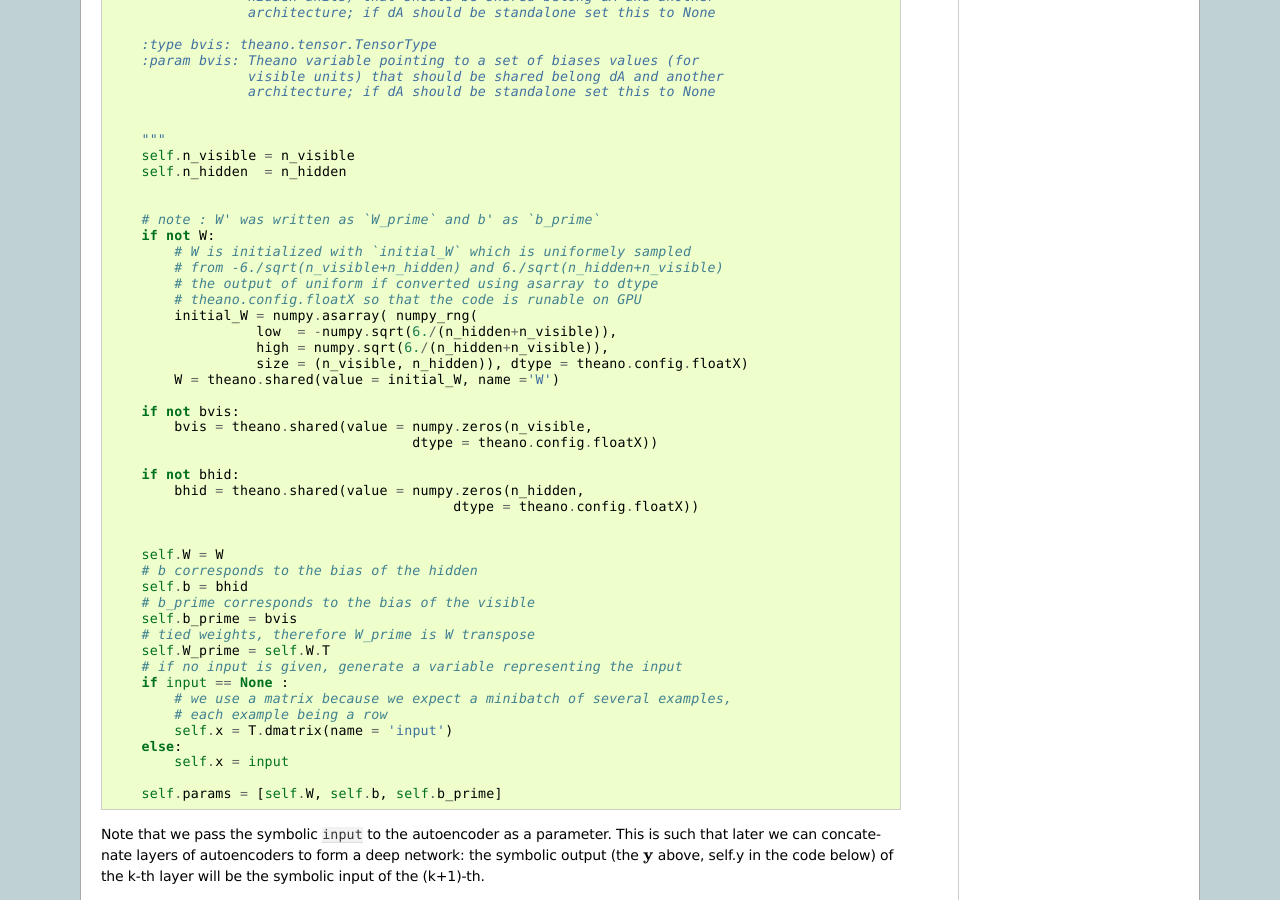
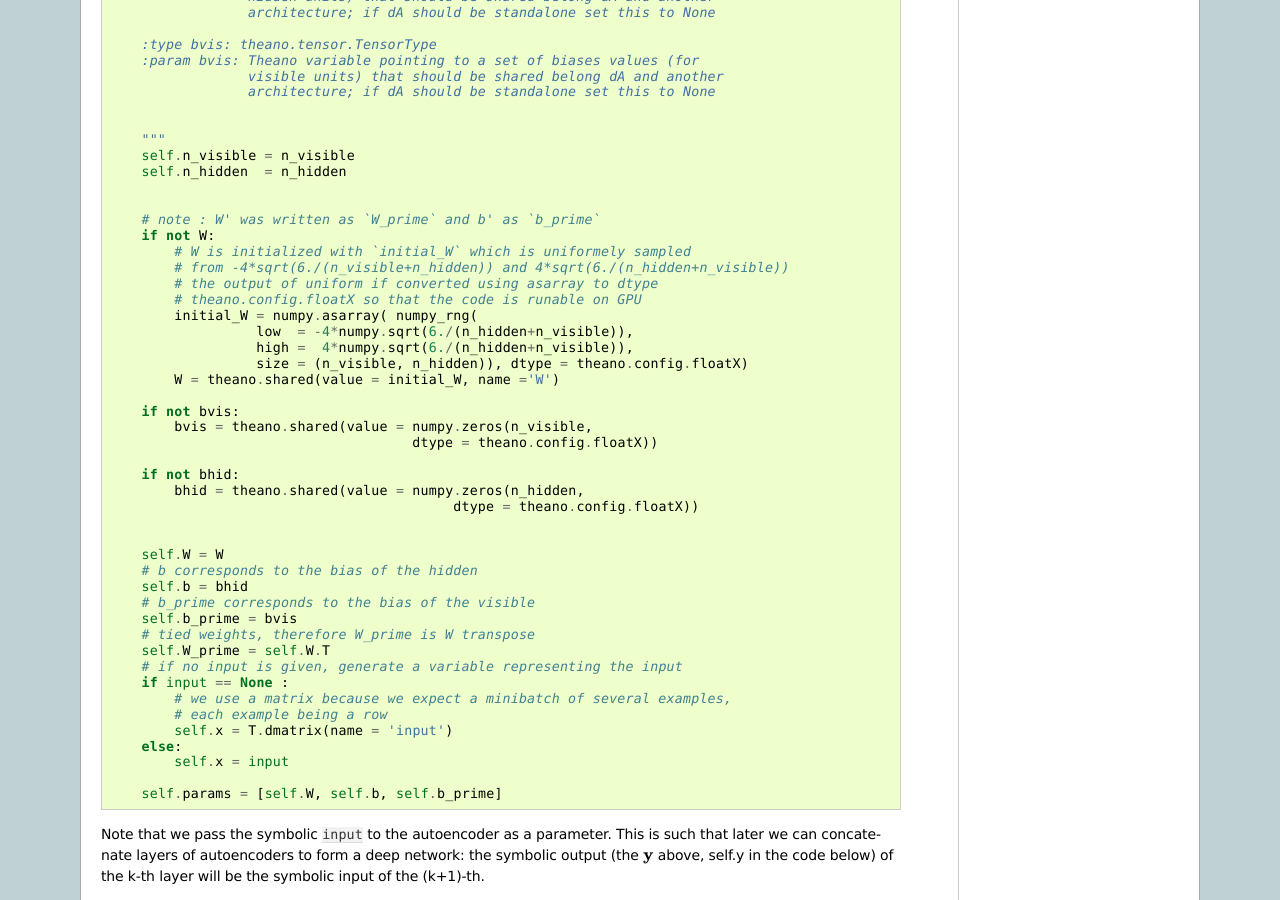
Before and after one commit to lisa-lab/DeepLearningTutorials, a Sphinx documentation site: the page built from doc/dA.txt, in a window 1280 px wide and 900 px high, scrolled down 1591 px. Built offline with Sphinx 7.4.7, drawn with Linux system fonts in a browser that asks for light colours; formulas are drawn with MathJax 3; some of the changed text lies outside the part shown.

Commit message:
changed the weights formula to the correct one in docs

```diff
--- a/doc/dA.txt
+++ b/doc/dA.txt
@@ -153,12 +153,12 @@ autoencoder ( :math:`\mathbf{W}`, :math:`\mathbf{b}` and
         # note : W' was written as `W_prime` and b' as `b_prime`
         if not W:
             # W is initialized with `initial_W` which is uniformely sampled
-            # from -6./sqrt(n_visible+n_hidden) and 6./sqrt(n_hidden+n_visible)
+            # from -4*sqrt(6./(n_visible+n_hidden)) and 4*sqrt(6./(n_hidden+n_visible))
             # the output of uniform if converted using asarray to dtype
             # theano.config.floatX so that the code is runable on GPU
             initial_W = numpy.asarray( numpy_rng(
-                      low  = -numpy.sqrt(6./(n_hidden+n_visible)),
-                      high = numpy.sqrt(6./(n_hidden+n_visible)),
+                      low  = -4*numpy.sqrt(6./(n_hidden+n_visible)),
+                      high =  4*numpy.sqrt(6./(n_hidden+n_visible)),
                       size = (n_visible, n_hidden)), dtype = theano.config.floatX)
             W = theano.shared(value = initial_W, name ='W')
 
@@ -440,12 +440,12 @@ The final denoising autoencoder class becomes :
         # note : W' was written as `W_prime` and b' as `b_prime`
         if not W:
             # W is initialized with `initial_W` which is uniformely sampled
-            # from -6./sqrt(n_visible+n_hidden) and 6./sqrt(n_hidden+n_visible)
+            # from -4.*sqrt(6./(n_visible+n_hidden)) and 4.*sqrt(6./(n_hidden+n_visible))
             # the output of uniform if converted using asarray to dtype
             # theano.config.floatX so that the code is runable on GPU
             initial_W = numpy.asarray( numpy_rng(
-                      low  = -numpy.sqrt(6./(n_hidden+n_visible)),
-                      high = numpy.sqrt(6./(n_hidden+n_visible)),
+                      low  = -4*numpy.sqrt(6./(n_hidden+n_visible)),
+                      high =  4*numpy.sqrt(6./(n_hidden+n_visible)),
                       size = (n_visible, n_hidden)), dtype = theano.config.floatX)
             W = theano.shared(value = initial_W, name ='W')
 
```
